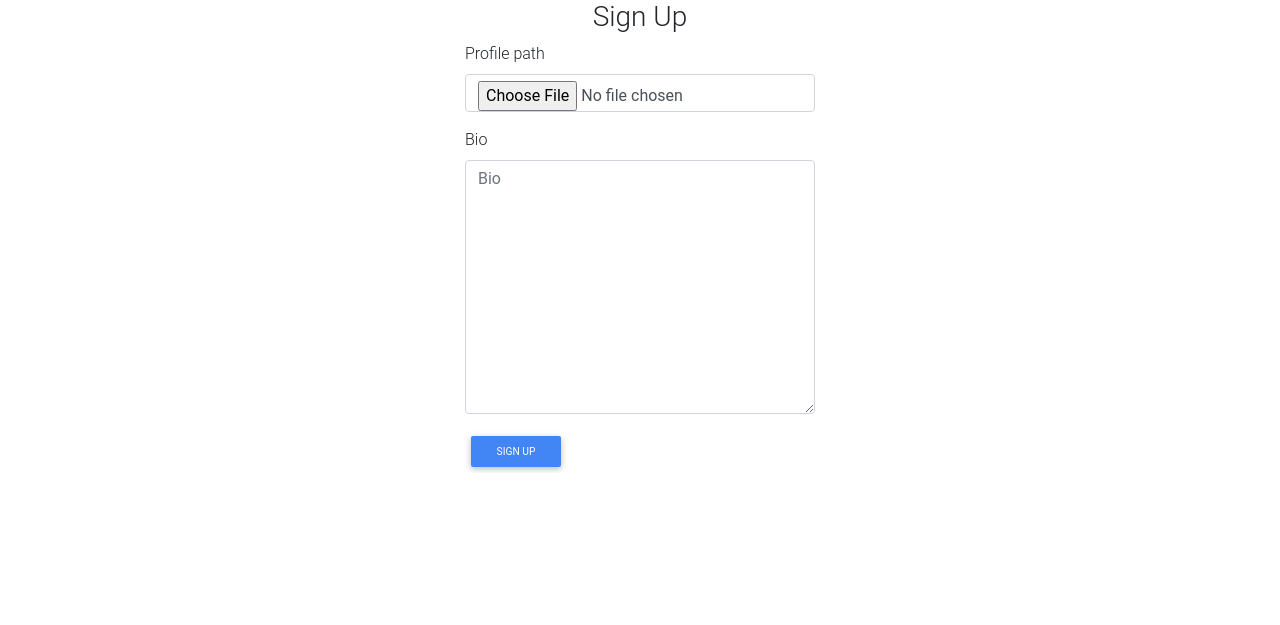
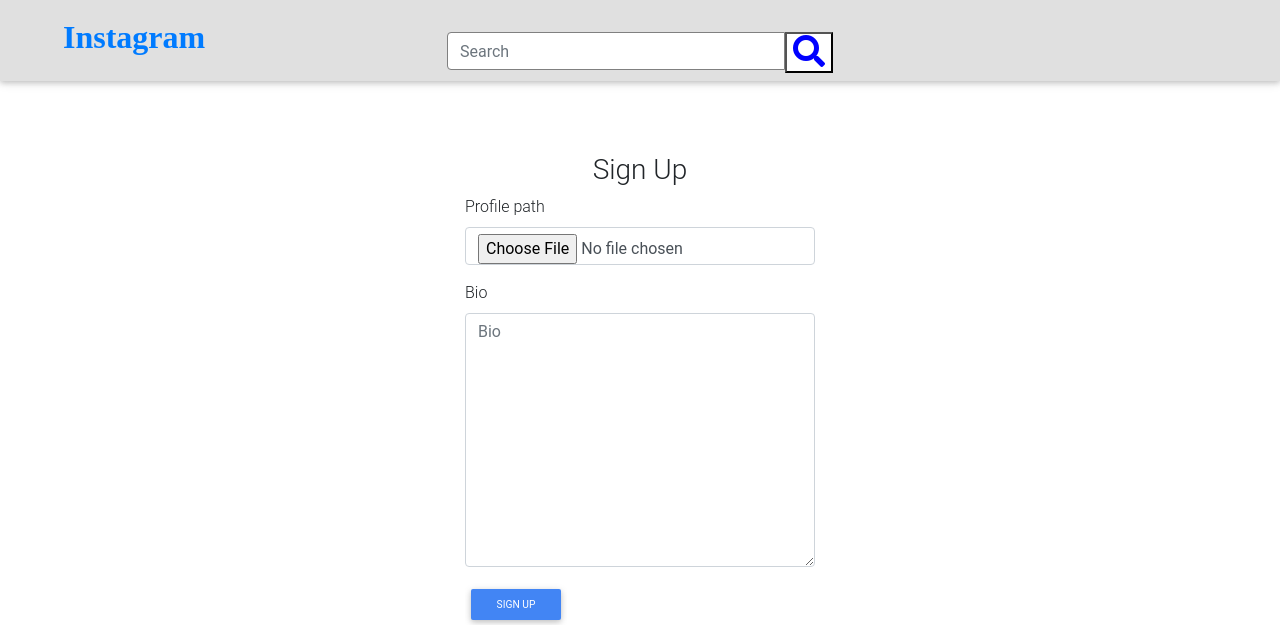
Before and after one commit to Julzpeter/insta-clon, a Django app: template instagram/templates/registration/registration_form.html in a window 1280 px wide. Shown: the top 625 px of the page. Run offline with Django 3.2, Linux system fonts and the light colour scheme; the template is opened without the code that fills it: values that come from a table or form of the project are taken from there, others are empty; some libraries are stand-ins or nearby versions.

Commit message:
extends navbar

```diff
--- a/instagram/templates/base.html
+++ b/instagram/templates/base.html
@@ -17,6 +17,7 @@
 
 </head>
 <body>
+     {% include "navbar.html" %}
     <!-- JQuery -->
     <script type="text/javascript" src="https://cdnjs.cloudflare.com/ajax/libs/jquery/3.4.1/jquery.min.js"></script>
     <!-- Bootstrap tooltips -->
@@ -30,6 +31,7 @@
     </script>
     {% block content %}
     {% bootstrap_css %}
+
     {% endblock %}
 
 </body>
--- /dev/null
+++ b/instagram/templates/navbar.html
@@ -0,0 +1,36 @@
+<nav class="navbar navbar-expand-lg navbar-light bg-light">
+    <ul class="navbar-nav mr-auto">
+        <div class="col-sm-4 col-md-4 col-xs-2">
+
+            <a href="/"><span class="fa fa-instagram fa-2x" aria-hidden="true">Instagram</a>
+        </div>
+    </ul>
+    <div class="col-sm-4 col-md-4 col-xs-8">
+
+        &nbsp;
+        <form class="navbar-form form-search" role="search" action="{% url 'get_search' %}">
+            <div class="input-group">
+                <input type="text" style="border:1px solid grey" class="form-control" placeholder="Search" name="user">
+                <div class="input-group-btn">
+                    <button style="background-color: white;" type="submit"><i style="color:blue"
+                            class="fa fa-search fa-2x"></i></button>
+                </div>
+            </div>
+        </form>
+
+    </div>
+    <div class="col-sm-4 col-md-4 col-xs-2">
+        {% if user.is_authenticated %}
+        <a href="{% url 'profile' user.id %}"><i class="fa fa-user fa-2x" style="float:right; margin-left: 20px;"
+                aria-hidden="true"></i></a>
+        &nbsp;
+        <a href="{% url 'post_image' user.id %}"><i class="fa fa-plus-square-o fa-2x"
+                style="float:right; margin-left: 20px;" aria-hidden="true"></i></a>
+        &nbsp;
+        <a href="/logout"><i class="fa fa-cog fa-2x " style="float:right; margin-left: 20px;"></i></a>
+        {% endif %}
+    </div>
+</nav>
+<br>
+<br>
+<br>
--- a/instagram/templates/registration/base.html
+++ b/instagram/templates/registration/base.html
@@ -19,6 +19,7 @@
 </head>
 
 <body>
+     {% include "navbar.html" %}
     <!-- JQuery -->
     <script type="text/javascript" src="https://cdnjs.cloudflare.com/ajax/libs/jquery/3.4.1/jquery.min.js"></script>
     <!-- Bootstrap tooltips -->
```
